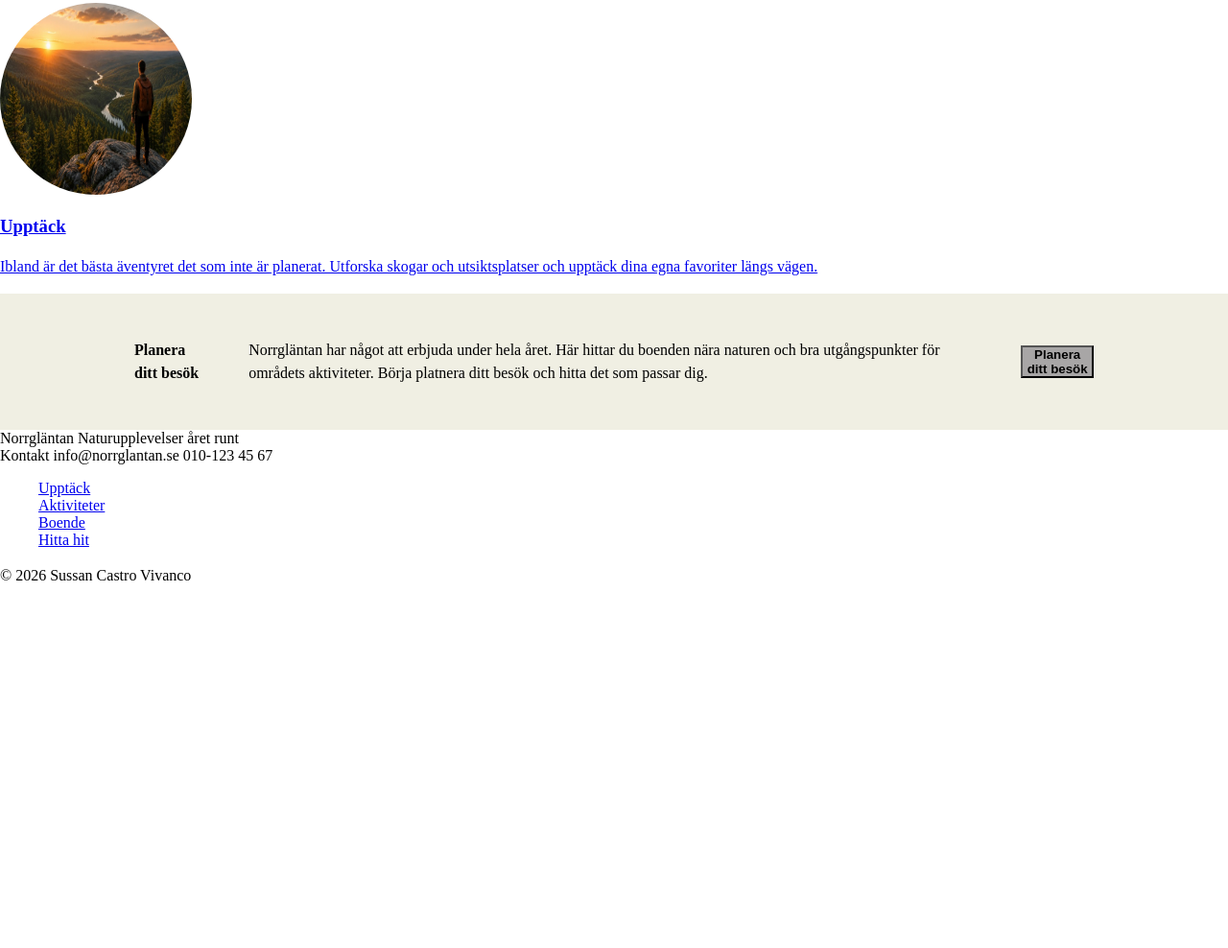
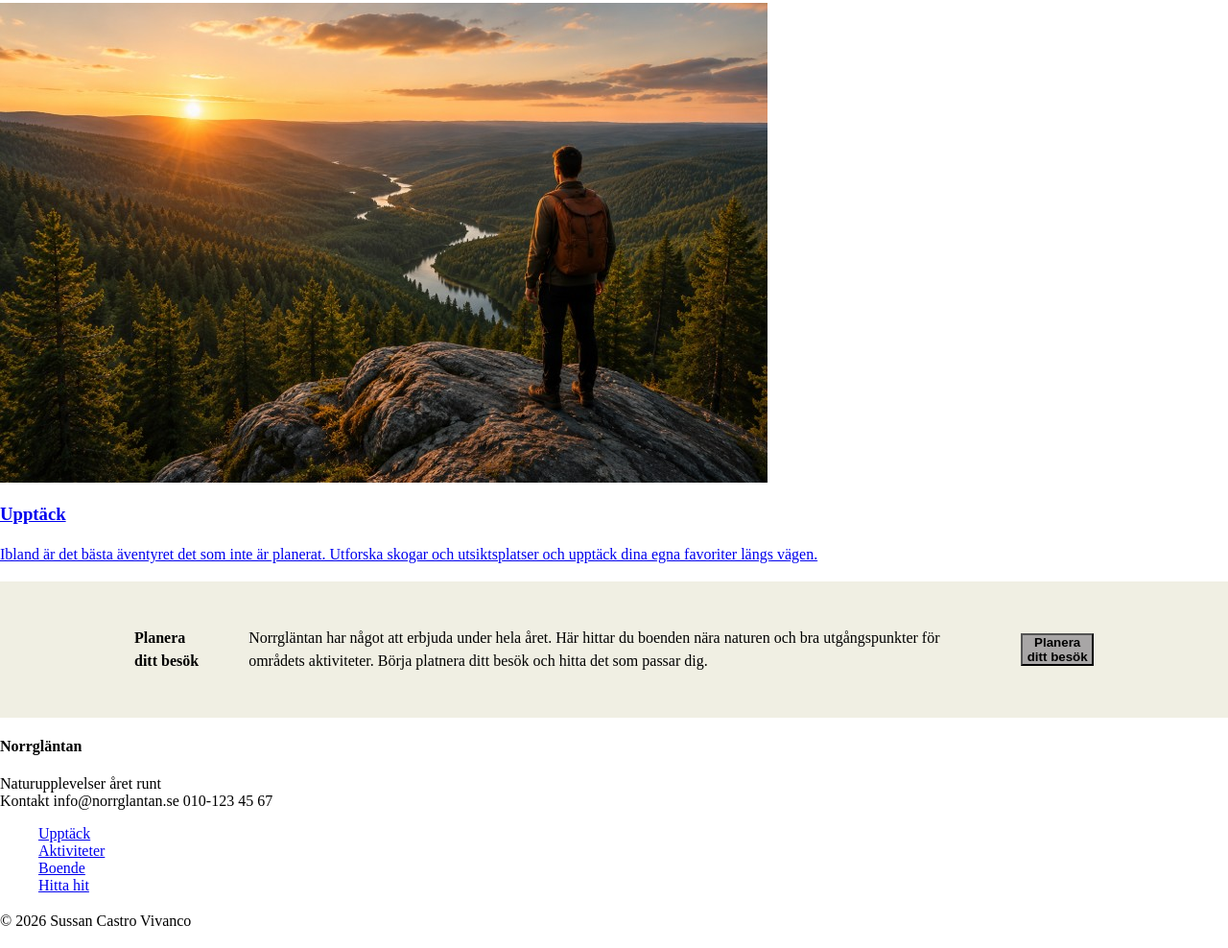
Before and after one commit to sussanvivanco-gif/Laboration_CSS, a plain HTML site: page dt224g_Sussan_CastroVivanco/index.html in a window 1280 px wide. Shown: the part 1985-2973 px from the top of the page at 96% size. Before the commit the page ends 2613 px from the top, so only its background shows below. Drawn offline with Linux system fonts and the light colour scheme.

Commit message:
Redigerar i footer

```diff
--- a/dt224g_Sussan_CastroVivanco/index.html
+++ b/dt224g_Sussan_CastroVivanco/index.html
@@ -7,6 +7,7 @@
         <link rel="stylesheet" href="../dt224g_Sussan_CastroVivanco/css/style.css">
     </head>
     <body>
+
         <header>
             <div class ="header-wrapper">
                 <div class="logo">
@@ -23,8 +24,8 @@
                 </nav>
             </div>
         </header>
+
         <main>
-
             <section>
                 <div class ="hero">
                     <img src="images/hero.jpg" alt="Naturbild från älv vid soluppgång">
@@ -79,7 +80,7 @@
                             </a>
                         </article>
 
-                        <article class="upptack">
+                        <article class="browser">
                             <a href="url">
                                 <img src="images/upptack.jpg" alt="en person som står på bergstopp">
                                 <h3>Upptäck</h3>
@@ -109,8 +110,11 @@
             </section>
         </main>
         <footer>
-                Norrgläntan<!--Lägg till lämplig bild i början--></li>
+            <div class="footer-wrapper">
+                <div class="loga">
+                    <h4>Norrgläntan</h4>
                     Naturupplevelser året runt
+                </div>
                 <div>
                     Kontakt
                     info@norrglantan.se
@@ -122,6 +126,7 @@
                     <li><a href="url">Boende</a></li>
                     <li><a href="url">Hitta hit</a></li>
                 </ul>
+            </div>
             <p>&copy; 2026 Sussan Castro Vivanco</p>
         </footer>
     </body>
```
Lines whose indentation alone changed are shown as unchanged.
